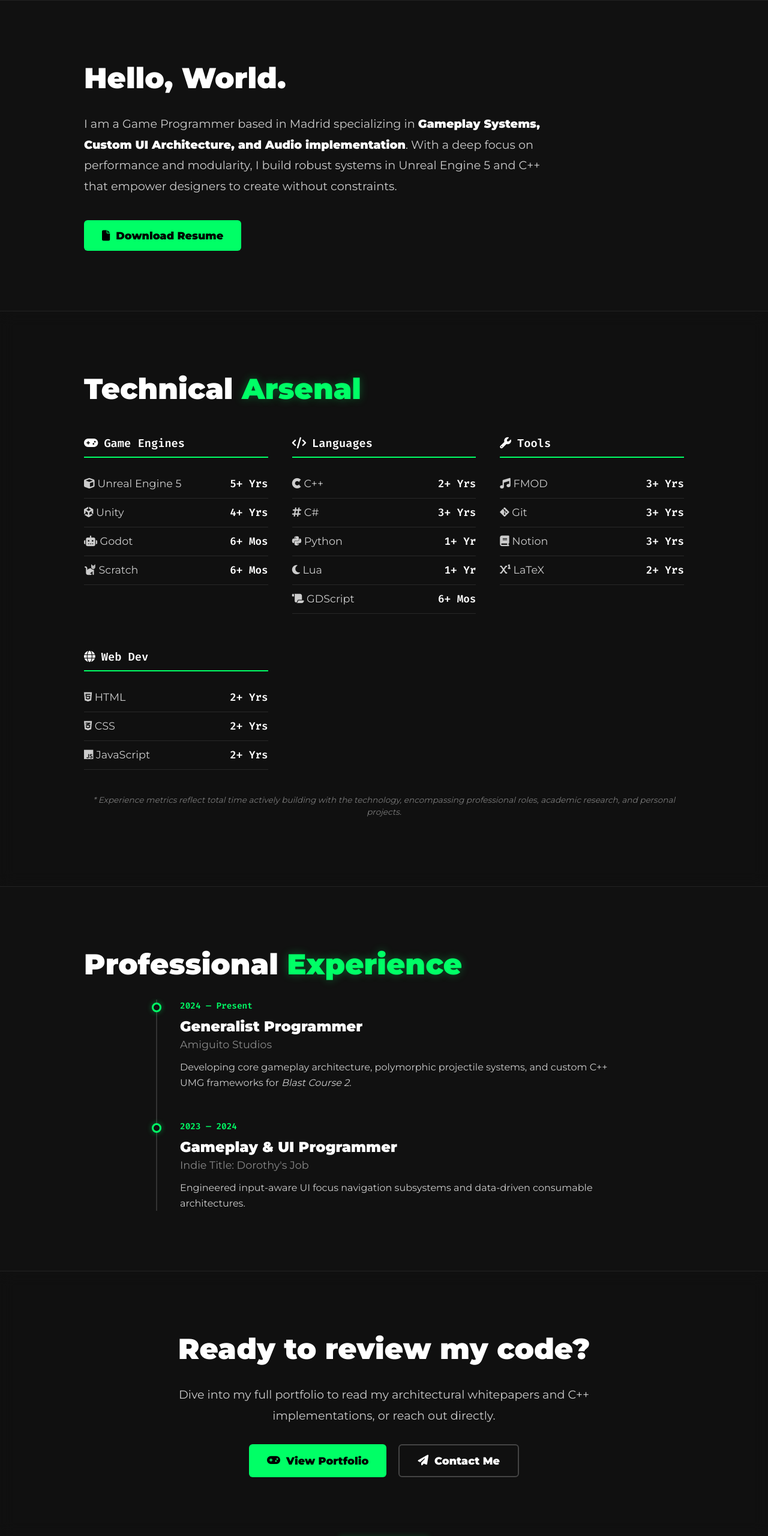
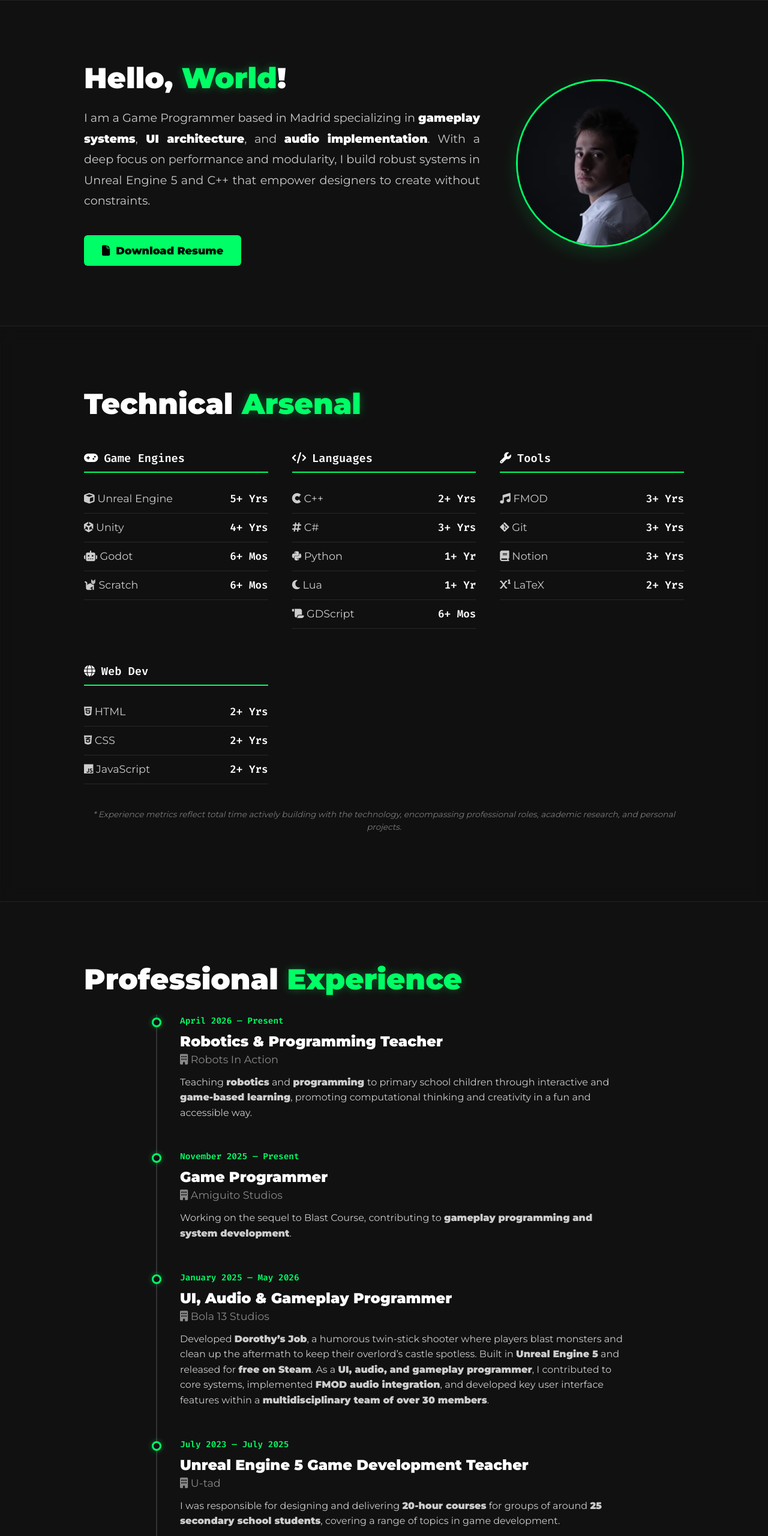
Before and after one commit to JParamade/Portfolio, a plain HTML site: page index.html in a window 1280 px wide. Shown: the part 800-3360 px from the top of the page at 60% size. Drawn offline with Linux system fonts and the light colour scheme.

Commit message:
Home Updated

```diff
--- a/index.html
+++ b/index.html
@@ -64,11 +64,23 @@
             <!-- 3. ABOUT SECTION -->
             <section class="home-section solid-bg" id="about">
                 <div class="section-inner">
-                    <h2 class="section-title">Hello, World.</h2>
-                    <p class="about-text">
-                        I am a Game Programmer based in Madrid specializing in <b>Gameplay Systems, Custom UI Architecture, and Audio implementation</b>. With a deep focus on performance and modularity, I build robust systems in Unreal Engine 5 and C++ that empower designers to create without constraints.
-                    </p>
-                    <a href="/assets/files/CV_JaimeParamo.pdf" target="_blank" class="btn-primary"><i class="fas fa-file"></i> Download Resume</a>
+
+                    <div class="about-grid">
+                        <!-- Left Column: Text & Button -->
+                        <div class="about-text-column">
+                            <h2 class="section-title" style="margin-bottom: 20px;">Hello, <span class="highlight">World</span>!</h2>
+                            <p class="about-text">
+                                I am a Game Programmer based in Madrid specializing in <b>gameplay systems</b>,<b> UI architecture</b>, and <b>audio implementation</b>. With a deep focus on performance and modularity, I build robust systems in Unreal Engine 5 and C++ that empower designers to create without constraints.
+                            </p>
+                            <a href="/assets/files/CV_JaimeParamo.pdf" target="_blank" class="btn-primary"><i class="fas fa-file"></i> Download Resume</a>
+                        </div>
+
+                        <!-- Right Column: Profile Image -->
+                        <div class="about-image-column">
+                            <img src="assets/images/portrait.webp" alt="Jaime Páramo" class="profile-img">
+                        </div>
+                    </div>
+
                 </div>
             </section>
 
@@ -82,7 +94,7 @@
                         <div class="stack-category">
                             <h3><i class="fas fa-gamepad"></i> Game Engines</h3>
                             <ul class="skill-list">
-                                <li><span class="skill-name"><i class="fas fa-cube"></i> Unreal Engine 5</span> <span class="skill-time">5+ Yrs</span></li>
+                                <li><span class="skill-name"><i class="fas fa-cube"></i> Unreal Engine</span> <span class="skill-time">5+ Yrs</span></li>
                                 <li><span class="skill-name"><i class="fab fa-unity"></i> Unity</span> <span class="skill-time">4+ Yrs</span></li>
                                 <li><span class="skill-name"><i class="fas fa-robot"></i> Godot</span> <span class="skill-time">6+ Mos</span></li>
                                 <li><span class="skill-name"><i class="fas fa-cat"></i> Scratch</span> <span class="skill-time">6+ Mos</span></li>
@@ -136,20 +148,56 @@
                         <div class="timeline-item">
                             <div class="timeline-dot"></div>
                             <div class="timeline-content">
-                                <span class="timeline-date">2024 — Present</span>
-                                <h3>Generalist Programmer</h3>
-                                <h4>Amiguito Studios</h4>
-                                <p>Developing core gameplay architecture, polymorphic projectile systems, and custom C++ UMG frameworks for <i>Blast Course 2</i>.</p>
+                                <span class="timeline-date">April 2026 — Present</span>
+                                <h3>Robotics & Programming Teacher</h3>
+                                <h4><i class="fas fa-building" aria-hidden="true"></i> Robots In Action</h4>
+                                <p>Teaching <b>robotics</b> and <b>programming </b>to primary school children through interactive and <b>game-based learning</b>, promoting computational thinking and creativity in a fun and accessible way.</p>
                             </div>
                         </div>
 
                         <div class="timeline-item">
                             <div class="timeline-dot"></div>
                             <div class="timeline-content">
-                                <span class="timeline-date">2023 — 2024</span>
-                                <h3>Gameplay & UI Programmer</h3>
-                                <h4>Indie Title: Dorothy's Job</h4>
-                                <p>Engineered input-aware UI focus navigation subsystems and data-driven consumable architectures.</p>
+                                <span class="timeline-date">November 2025 — Present</span>
+                                <h3>Game Programmer</h3>
+                                <h4><i class="fas fa-building" aria-hidden="true"></i> Amiguito Studios</h4>
+                                <p>Working on the sequel to Blast Course, contributing to <b>gameplay programming and system development</b>.</p>
+                            </div>
+                        </div>
+
+                        <div class="timeline-item">
+                            <div class="timeline-dot"></div>
+                            <div class="timeline-content">
+                                <span class="timeline-date">January 2025 — May 2026</span>
+                                <h3>UI, Audio &amp; Gameplay Programmer</h3>
+                                <h4><i class="fas fa-building" aria-hidden="true"></i> Bola 13 Studios</h4>
+                                <p>Developed <b>Dorothy’s Job</b>, a humorous twin-stick shooter where players blast monsters and clean up the aftermath to keep
+their overlord’s castle spotless. Built in <b>Unreal Engine 5</b> and released for <b>free on Steam</b>. As a <b>UI, audio, and
+gameplay programmer</b>, I contributed to core systems, implemented <b>FMOD audio integration</b>, and developed key
+user interface features within a <b>multidisciplinary team of over 30 members</b>.
+</p>
+                            </div>
+                        </div>
+
+                        <div class="timeline-item">
+                            <div class="timeline-dot"></div>
+                            <div class="timeline-content">
+                                <span class="timeline-date">July 2023 — July 2025</span>
+                                <h3>Unreal Engine 5 Game Development Teacher</h3>
+                                <h4><i class="fas fa-building" aria-hidden="true"></i> U-tad</h4>
+                                <p>I was responsible for designing and delivering <b>20-hour courses</b> for groups of around <b>25 secondary school students</b>, covering a range of topics in game development.</p>
+                            </div>
+                        </div>
+
+                        <div class="timeline-item">
+                            <div class="timeline-dot"></div>
+                            <div class="timeline-content">
+                                <span class="timeline-date">September 2022 — June 2024</span>
+                                <h3>Research Assistant</h3>
+                                <h4><i class="fas fa-building" aria-hidden="true"></i> U-tad</h4>
+                                <p>As part of the scholarship, I joined a multidisciplinary research project called ARTEMIS, focused on designing rhythmic experiences to enhance emotional well-being.
+· Collaborated with psychologists and musicians to conceptualize and structure interactive experiences based on rhythm and emotion.
+· Implemented the experience in Unity (C#), translating research insights into a functional digital prototype.</p>
                             </div>
                         </div>
                     </div>
@@ -161,7 +209,7 @@
                 <div class="section-inner text-center">
                     <h2 class="section-title">Ready to review my code?</h2>
                     <p class="about-text" style="text-align: center; justify-self: center; margin-bottom: 30px;">
-                        Dive into my full portfolio to read my architectural whitepapers and C++ implementations, or reach out directly.
+                        Dive into my full portfolio to read my architectural whitepapers and implementations, or reach out directly.
                     </p>
                     <div class="cta-buttons">
                         <a href="/portfolio" class="btn-primary"><i class="fas fa-gamepad"></i> View Portfolio</a>
--- a/style/home.css
+++ b/style/home.css
@@ -127,12 +127,45 @@
 /* ==========================================================================
    5. ABOUT & BUTTONS
    ========================================================================== */
+.about-grid {
+    display: flex;
+    align-items: center;
+    justify-content: space-between;
+    gap: 60px;
+}
+
+.about-text-column {
+    flex: 1;
+}
+
+.about-image-column {
+    flex-shrink: 0;
+    display: flex;
+    justify-content: center;
+}
+
+.profile-img {
+    width: 280px;
+    height: 280px;
+    border-radius: 50%;
+    object-fit: cover;
+    border: 3px solid var(--accent-color);
+    box-shadow: 0 10px 30px rgba(0, 255, 102, 0.15);
+    transition: transform 0.3s ease, box-shadow 0.3s ease;
+}
+
+.profile-img:hover {
+    transform: translateY(-5px);
+    box-shadow: 0 15px 40px rgba(0, 255, 102, 0.3);
+}
+
 .about-text {
     font-size: 1.2rem;
     line-height: 1.8;
     color: var(--text-muted);
     margin-bottom: 40px;
     max-width: 800px;
+    text-align: justify;
 }
 
 .about-text b { color: var(--text-main); }
@@ -273,3 +306,21 @@
     .timeline-dot { left: 3px; }
     .timeline-item { padding-left: 40px; }
 }
+
+@media (max-width: 992px) {
+    .about-grid {
+        flex-direction: column-reverse;
+        text-align: center;
+        gap: 40px;
+    }
+
+    .about-text {
+        margin-left: auto;
+        margin-right: auto;
+        text-align: center;
+    }
+
+    .section-title {
+        text-align: center;
+    }
+}
```
Also changed, not shown: assets/images/portrait.webp (added).
